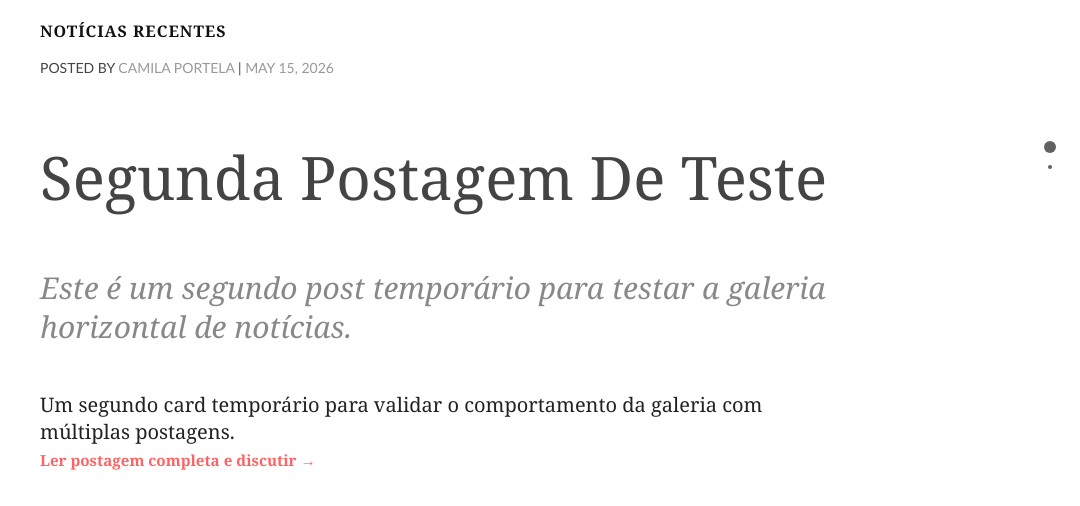
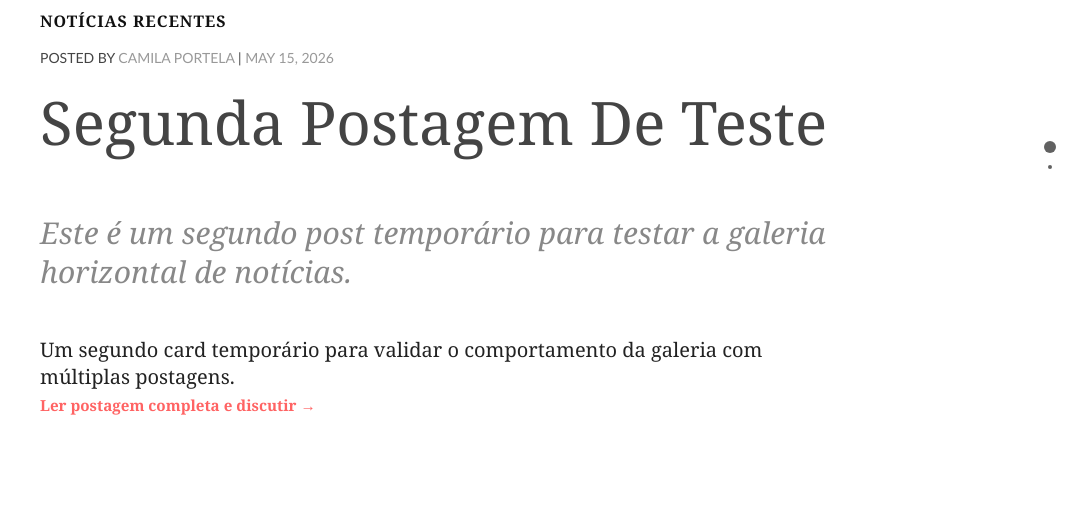
Before and after one commit to camilaportela/astrobiology, a Jekyll site: the page built from index.html, in a window 1280 px wide. Shown: the part 666-1172 px from the top of the page, without its empty margins (200-1280 px from the left). Built offline with Jekyll 4.4.1, drawn with Linux system fonts in a browser that asks for light colours; after the commit the page ends 1117 px from its top, so only the background shows below that.

Commit message:
Ajuste: aproximar 'NOTÍCIAS RECENTES' e reduzir espaçamento antes do post

```diff
--- a/assets/css/style.css
+++ b/assets/css/style.css
@@ -208,6 +208,10 @@ p {
   margin: 0 auto;
 }
 
+.article-section .main-article h1 {
+  margin-top: 0.25rem; /* aproximar o título da byline/pseudo-título */
+}
+
 .article-section h1 {
   font-weight: normal;
   font-size: 3em;
@@ -243,7 +247,7 @@ p {
 
 .article-section .byline {
   font-size: 0.7em;
-  margin-bottom: 4em;
+  margin-bottom: 0.75rem;
   font-family: "Trebuchet MS", Trebuchet MS, sans-serif;
   text-transform: uppercase;
   line-height: 1.7;
@@ -1344,7 +1348,7 @@ label {
   content: "NOTÍCIAS RECENTES";
   display: block;
   width: 100%;
-  margin: 1.25rem 0 0.75rem; /* posiciona verticalmente dentro do .main-article */
+  margin: 0.6rem 0 0.35rem; /* abaixar e reduzir espaço entre título e postagem */
   text-align: left; /* alinhamento à esquerda dentro do artigo centralizado */
   font-weight: 700;
   text-transform: uppercase;
```
